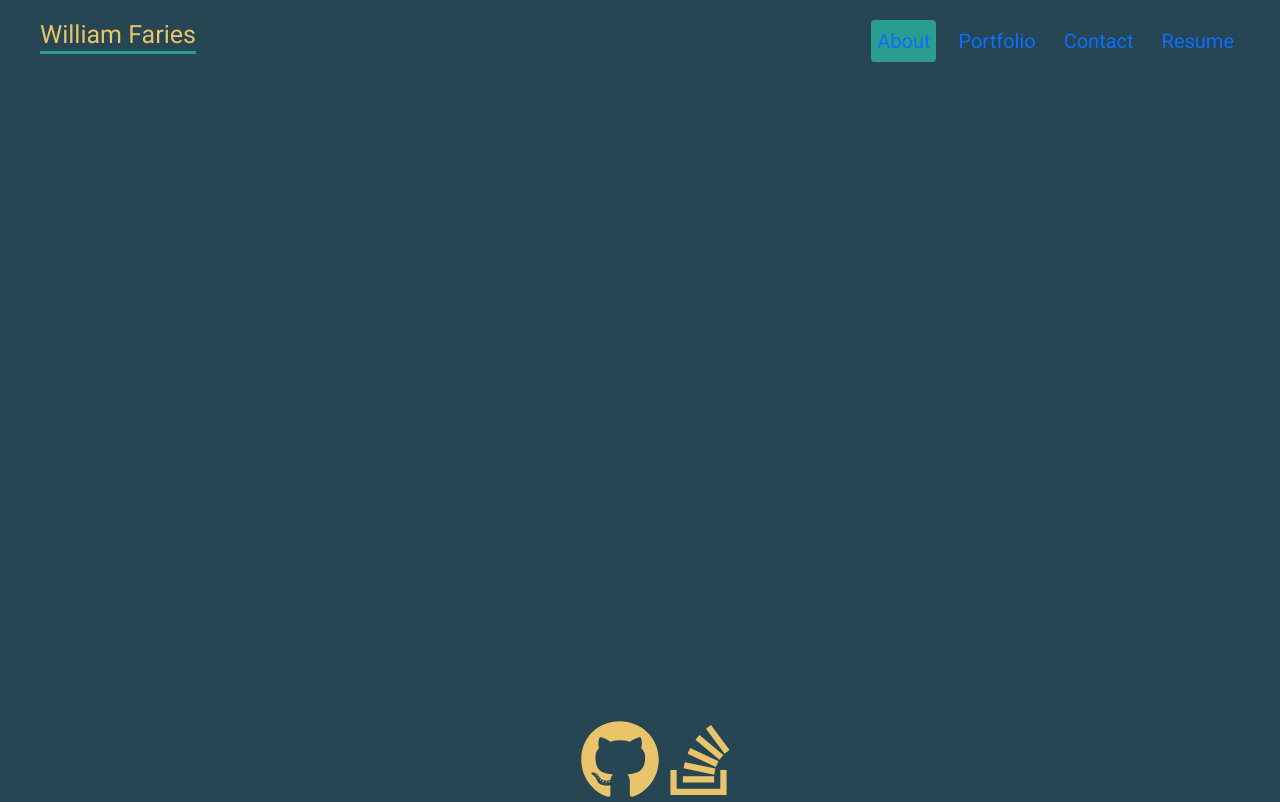
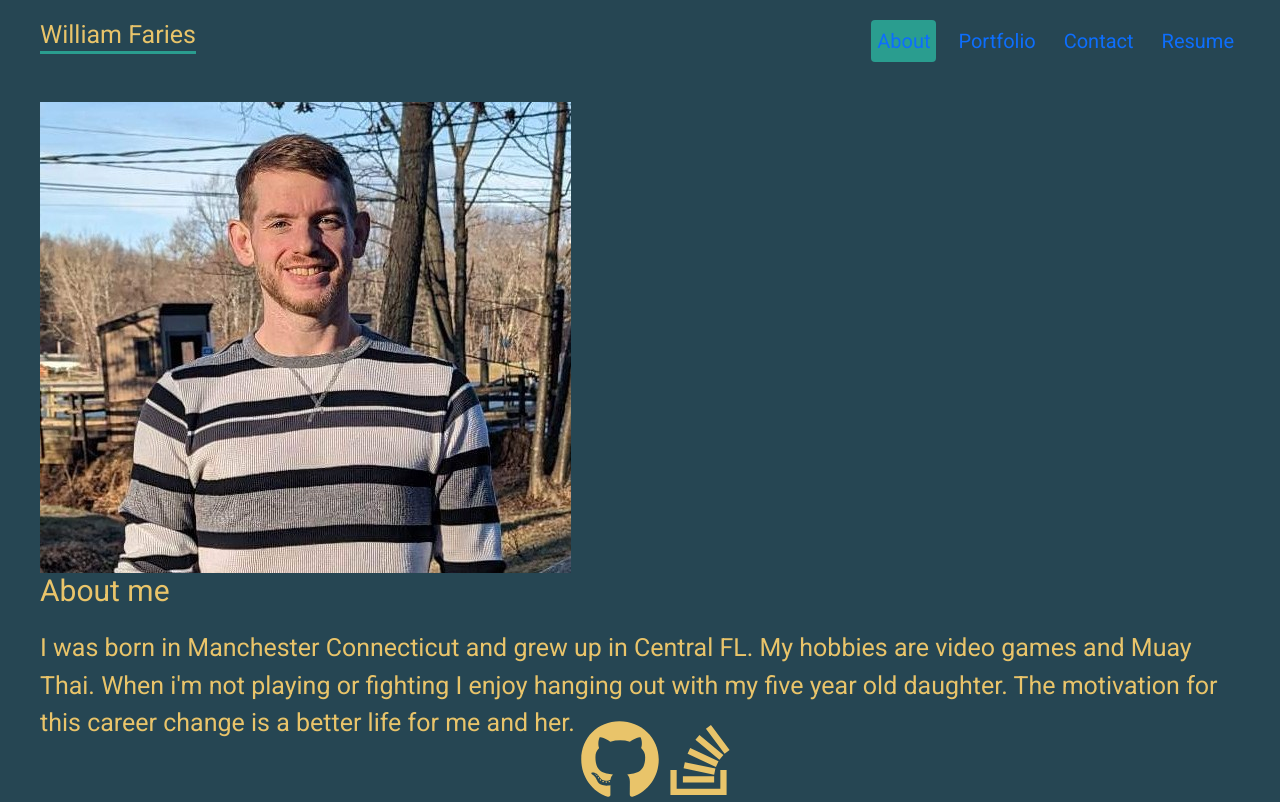
Before and after one commit to Element2804/Portfolio-Revamp, a React (Create React App) app: page / in a window 1280 px wide. Built offline with nearby package versions, Linux system fonts and the light colour scheme; the HTML template or start-up script is replaced by a standard one.

Commit message:
fixed route

```diff
--- a/src/App.js
+++ b/src/App.js
@@ -1,4 +1,4 @@
-import {BrowserRouter, Routes, Route, NavLink } from "react-router-dom";
+import { BrowserRouter, Routes, Route, NavLink } from "react-router-dom";
 // footer component import
 import Footer from "./components/Footer";
 // page imports
@@ -17,22 +17,22 @@ const App = () => {
           <NavLink to="portfolio">Portfolio</NavLink>
           <NavLink to="contact">Contact</NavLink>
           <NavLink to="resume">Resume</NavLink>
-
         </nav>
       </header>
       <main>
         <Routes>
-    <Route exact path="/Portfolio-Revamp" element={<About/>} />
-    <Route path="contact" element={<Contact/>}/>
-    <Route path="portfolio" element={<Portfolio/>}/>
-    <Route path="resume" element={<Resume/>}/>
+          <Route path="/Portfolio-Revamp" element={<About />} />
+          <Route path="/" element={<About />} />
+          <Route path="contact" element={<Contact />} />
+          <Route path="portfolio" element={<Portfolio />} />
+          <Route path="resume" element={<Resume />} />
         </Routes>
       </main>
       <footer>
-    <Footer/>
+        <Footer />
       </footer>
     </BrowserRouter>
   );
-}
+};
 
 export default App;
```
Lines whose indentation alone changed are shown as unchanged.
